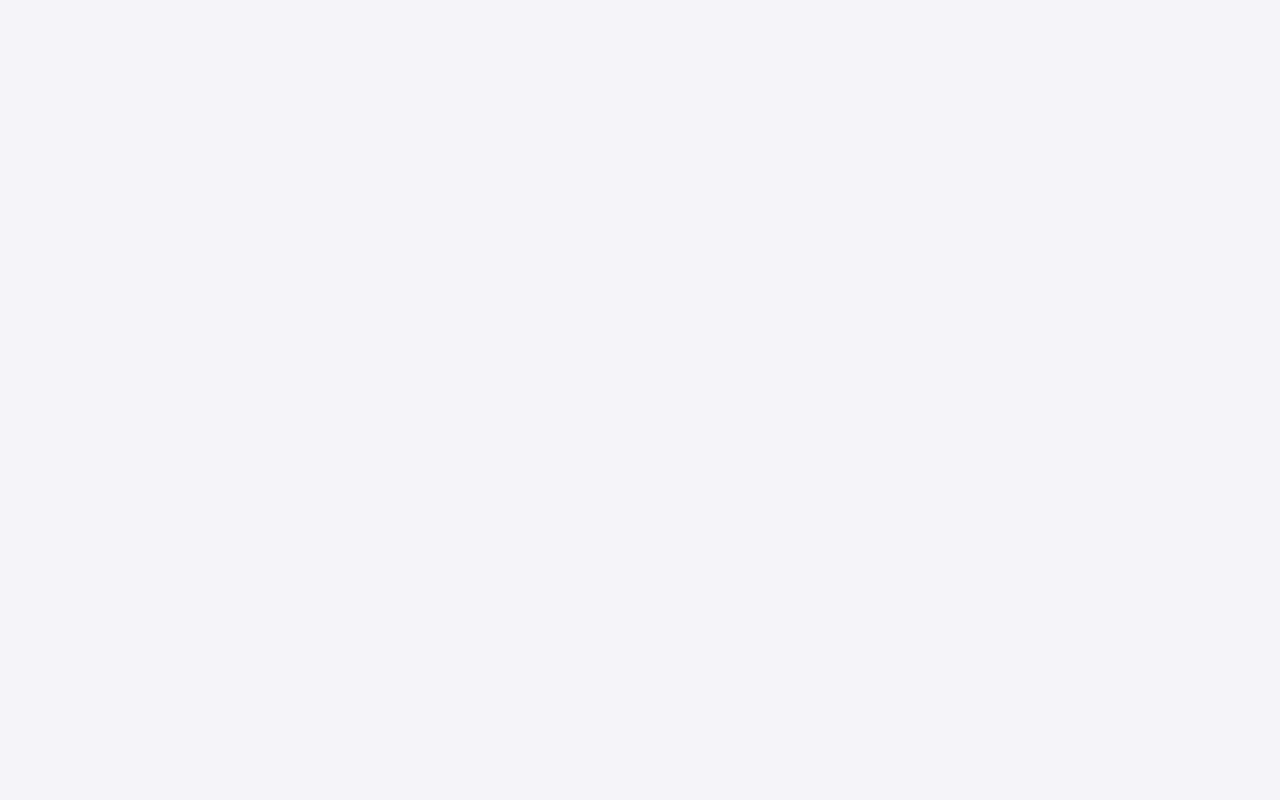
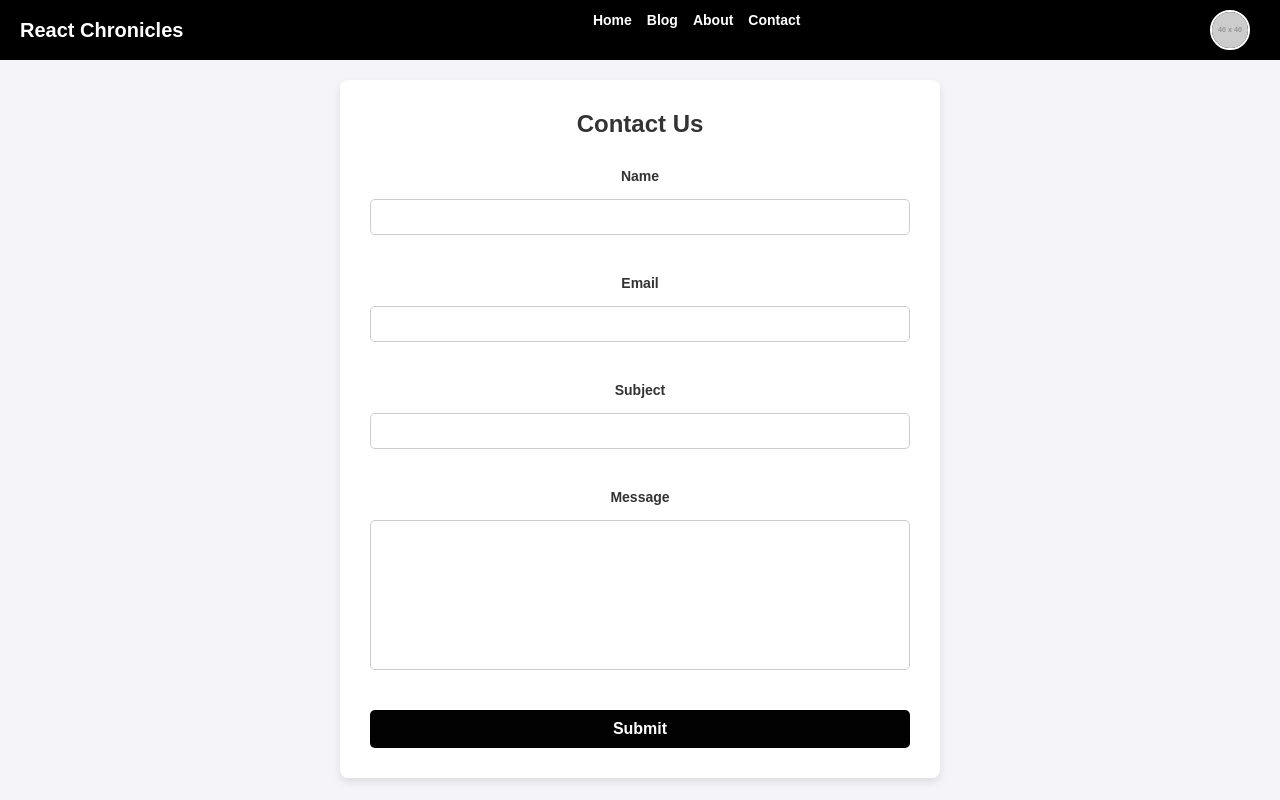
Before and after one commit to Rajoooooo/PDC20-BLOG, a React (Create React App) app: page /contact in a window 1280 px wide. Before the commit this address had no page. Built offline with nearby package versions, Linux system fonts and the light colour scheme.

Commit message:
added contact form

```diff
--- a/src/App.js
+++ b/src/App.js
@@ -8,6 +8,7 @@ import CreateBlog from './Blog/CreateBlog'; // Import CreateBlog
 import ViewBlog from './Blog/ViewBlog'; // Import ViewBlog
 import Layout from './components/Layout'; // Import Layout
 import About from './Contents/AboutContent';
+import ContactContent from './Contents/ContactContent'; // Import ContactContent (contact form)
 
 function App() {
   return (
@@ -20,6 +21,7 @@ function App() {
           <Route path="/blog" element={<Layout><CreateBlog /></Layout>} /> {/* This is for creating a blog */}
           <Route path="/view-blog/:id" element={<Layout><ViewBlog /></Layout>} /> {/* View blog by ID */}
           <Route path="/about" element={<Layout><About /></Layout>} />
+          <Route path="/contact" element={<Layout><ContactContent /></Layout>} /> {/* New route for the contact form */}
         </Routes>
       </div>
     </Router>
--- a/src/Blog/CreateBlog.js
+++ b/src/Blog/CreateBlog.js
@@ -1,11 +1,12 @@
-import React, { useState } from 'react';
-import { useNavigate } from 'react-router-dom';
+import React, { useState, useEffect } from 'react';
+import { useNavigate, useParams } from 'react-router-dom';
 
 function CreateBlog() {
   const [title, setTitle] = useState('');
   const [content, setContent] = useState('');
   const [imageUrl, setImageUrl] = useState('');
   const [activeTab, setActiveTab] = useState('create');
+  const [editingId, setEditingId] = useState(null); // Track the blog ID being edited
   const navigate = useNavigate();
 
   const currentUser = JSON.parse(localStorage.getItem('currentUser')) || {};
@@ -15,34 +16,78 @@ function CreateBlog() {
   const filterBlogsByUser = () =>
     getBlogs().filter(blog => blog.author === currentUser.username);
 
+  // Handle the submission of the new or edited blog
   const handleSubmit = (e) => {
     e.preventDefault();
-    const newBlog = { title, content, image: imageUrl, author: currentUser.username };
+    const newBlog = { id: editingId || Date.now().toString(), title, content, image: imageUrl, author: currentUser.username };
 
     const storedBlogs = getBlogs();
-    storedBlogs.push(newBlog);
+
+    if (editingId !== null) {
+      // Edit existing blog
+      const blogIndex = storedBlogs.findIndex(blog => blog.id === editingId);
+      if (blogIndex !== -1) {
+        storedBlogs[blogIndex] = newBlog;
+      }
+    } else {
+      // Create a new blog
+      storedBlogs.push(newBlog);
+    }
+
     localStorage.setItem('blogs', JSON.stringify(storedBlogs));
-    navigate('/');
+    setEditingId(null); // Clear the editing state
+    setActiveTab('view'); // Switch to the "View" tab after submission
+    navigate('/'); // Navigate back to the home page or blog list
   };
 
+  // Switch between tabs (create or view)
   const handleTabSwitch = (tab) => {
     setActiveTab(tab);
   };
 
-  const deleteBlog = (index) => {
-    // Ask for confirmation before deleting
+  // Delete blog with confirmation
+  const deleteBlog = (id) => {
     const confirmDelete = window.confirm('Are you sure you want to delete this blog?');
     if (confirmDelete) {
       const storedBlogs = getBlogs();
-      storedBlogs.splice(index, 1); // Remove the selected blog
-      localStorage.setItem('blogs', JSON.stringify(storedBlogs)); // Update localStorage
+      const updatedBlogs = storedBlogs.filter(blog => blog.id !== id); // Remove the selected blog by id
+      localStorage.setItem('blogs', JSON.stringify(updatedBlogs));
       setActiveTab('view'); // Switch back to the "View" tab after deletion
     }
   };
 
+  // Handle the edit of an existing blog
+  const handleEdit = (id) => {
+    const blogToEdit = getBlogs().find(blog => blog.id === id);
+    if (blogToEdit) {
+      setTitle(blogToEdit.title);
+      setContent(blogToEdit.content);
+      setImageUrl(blogToEdit.image);
+      setEditingId(id); // Set the id of the blog being edited
+      setActiveTab('create'); // Switch to the "Create" tab for editing
+    }
+  };
+
+  // Pre-populate fields for editing if we're on the "edit" page
+  const { id } = useParams();
+  useEffect(() => {
+    if (id) {
+      const blogToEdit = getBlogs().find(blog => blog.id === id);
+      if (blogToEdit && blogToEdit.author === currentUser.username) {
+        setTitle(blogToEdit.title);
+        setContent(blogToEdit.content);
+        setImageUrl(blogToEdit.image);
+        setEditingId(blogToEdit.id); // Set the id of the blog being edited
+        setActiveTab('create'); // Switch to "create" tab for editing
+      } else {
+        navigate('/'); // Redirect if the blog is not found or is not authored by the current user
+      }
+    }
+  }, [id, currentUser.username, navigate]);
+
   return (
     <div className="create-blog-container">
-      <h1>{activeTab === 'create' ? 'Create Blog' : 'View Blogs'}</h1>
+      <h1>{activeTab === 'create' ? (editingId !== null ? 'Edit Blog' : 'Create Blog') : 'View Blogs'}</h1>
       <div className="tabs">
         <button onClick={() => handleTabSwitch('create')}>Create Blog</button>
         <button onClick={() => handleTabSwitch('view')}>View Blogs</button>
@@ -74,7 +119,7 @@ function CreateBlog() {
               onChange={(e) => setImageUrl(e.target.value)}
             />
           </div>
-          <button type="submit">Submit Blog</button>
+          <button type="submit">{editingId !== null ? 'Update Blog' : 'Submit Blog'}</button>
         </form>
       ) : (
         <div className="blog-list">
@@ -82,12 +127,13 @@ function CreateBlog() {
             <p>No blogs yet!</p>
           ) : (
             <ul>
-              {filterBlogsByUser().map((blog, index) => (
-                <li key={index}>
+              {filterBlogsByUser().map((blog) => (
+                <li key={blog.id}>
                   <h3>{blog.title}</h3>
                   <p>{blog.content}</p>
                   {blog.image && <img src={blog.image} alt={blog.title} />}
-                  <button onClick={() => deleteBlog(index)}>Delete</button>
+                  <button onClick={() => handleEdit(blog.id)}>Edit</button>
+                  <button onClick={() => deleteBlog(blog.id)}>Delete</button>
                 </li>
               ))}
             </ul>
--- a/src/Contents/ContactContent.js
+++ b/src/Contents/ContactContent.js
@@ -0,0 +1,82 @@
+import React, { useState } from 'react';
+import './contact.css';
+
+function ContactContent() {
+  const [name, setName] = useState('');
+  const [email, setEmail] = useState('');
+  const [subject, setSubject] = useState('');
+  const [message, setMessage] = useState('');
+  const [notification, setNotification] = useState(null);
+
+  const handleSubmit = (e) => {
+    e.preventDefault();
+    setNotification(`Contact Form Submitted:
+      \nName: ${name}
+      \nEmail: ${email}
+      \nSubject: ${subject}
+      \nMessage: ${message}`);
+
+    // Clear form
+    setName('');
+    setEmail('');
+    setSubject('');
+    setMessage('');
+  };
+
+  return (
+    <div className="contact-container">
+      <h2>Contact Us</h2>
+      <form onSubmit={handleSubmit} className="contact-form">
+        <div className="form-field">
+          <label htmlFor="name">Name</label>
+          <input
+            type="text"
+            id="name"
+            value={name}
+            onChange={(e) => setName(e.target.value)}
+            required
+          />
+        </div>
+        <div className="form-field">
+          <label htmlFor="email">Email</label>
+          <input
+            type="email"
+            id="email"
+            value={email}
+            onChange={(e) => setEmail(e.target.value)}
+            required
+          />
+        </div>
+        <div className="form-field">
+          <label htmlFor="subject">Subject</label>
+          <input
+            type="text"
+            id="subject"
+            value={subject}
+            onChange={(e) => setSubject(e.target.value)}
+            required
+          />
+        </div>
+        <div className="form-field">
+          <label htmlFor="message">Message</label>
+          <textarea
+            id="message"
+            value={message}
+            onChange={(e) => setMessage(e.target.value)}
+            required
+          />
+        </div>
+        <button type="submit" className="submit-btn">Submit</button>
+      </form>
+
+      {notification && (
+        <div className="notification">
+          <h3>Form Submission Details:</h3>
+          <p>{notification}</p>
+        </div>
+      )}
+    </div>
+  );
+}
+
+export default ContactContent;
--- /dev/null
+++ b/src/Contents/contact.css
@@ -0,0 +1,73 @@
+/* contact.css */
+.contact-container {
+    background-color: #fff;
+    color: #000;
+    padding: 30px;
+    max-width: 600px;
+    margin: 20px auto;
+    border-radius: 8px;
+    box-shadow: 0 4px 8px rgba(0, 0, 0, 0.1);
+    font-family: Arial, sans-serif;
+  }
+
+  h2 {
+    text-align: center;
+    font-size: 24px;
+    margin-bottom: 20px;
+  }
+
+  .contact-form {
+    display: flex;
+    flex-direction: column;
+    gap: 15px;
+  }
+
+  .form-field {
+    display: flex;
+    flex-direction: column;
+  }
+
+  label {
+    font-size: 14px;
+    margin-bottom: 5px;
+  }
+
+  input,
+  textarea {
+    padding: 10px;
+    font-size: 16px;
+    border: 1px solid #ccc;
+    border-radius: 4px;
+  }
+
+  textarea {
+    height: 150px;
+    resize: none;
+  }
+
+  .submit-btn {
+    background-color: #000;
+    color: #fff;
+    padding: 12px;
+    font-size: 16px;
+    border: none;
+    border-radius: 4px;
+    cursor: pointer;
+  }
+
+  .submit-btn:hover {
+    background-color: #444;
+  }
+
+  .notification {
+    background-color: #f0f0f0;
+    color: #333;
+    padding: 20px;
+    border-radius: 8px;
+    margin-top: 20px;
+  }
+
+  .notification h3 {
+    font-size: 18px;
+    margin-bottom: 10px;
+  }
```
Also changed, not shown: src/Contents/Profile.js (added), src/Contents/profile.css (added).
